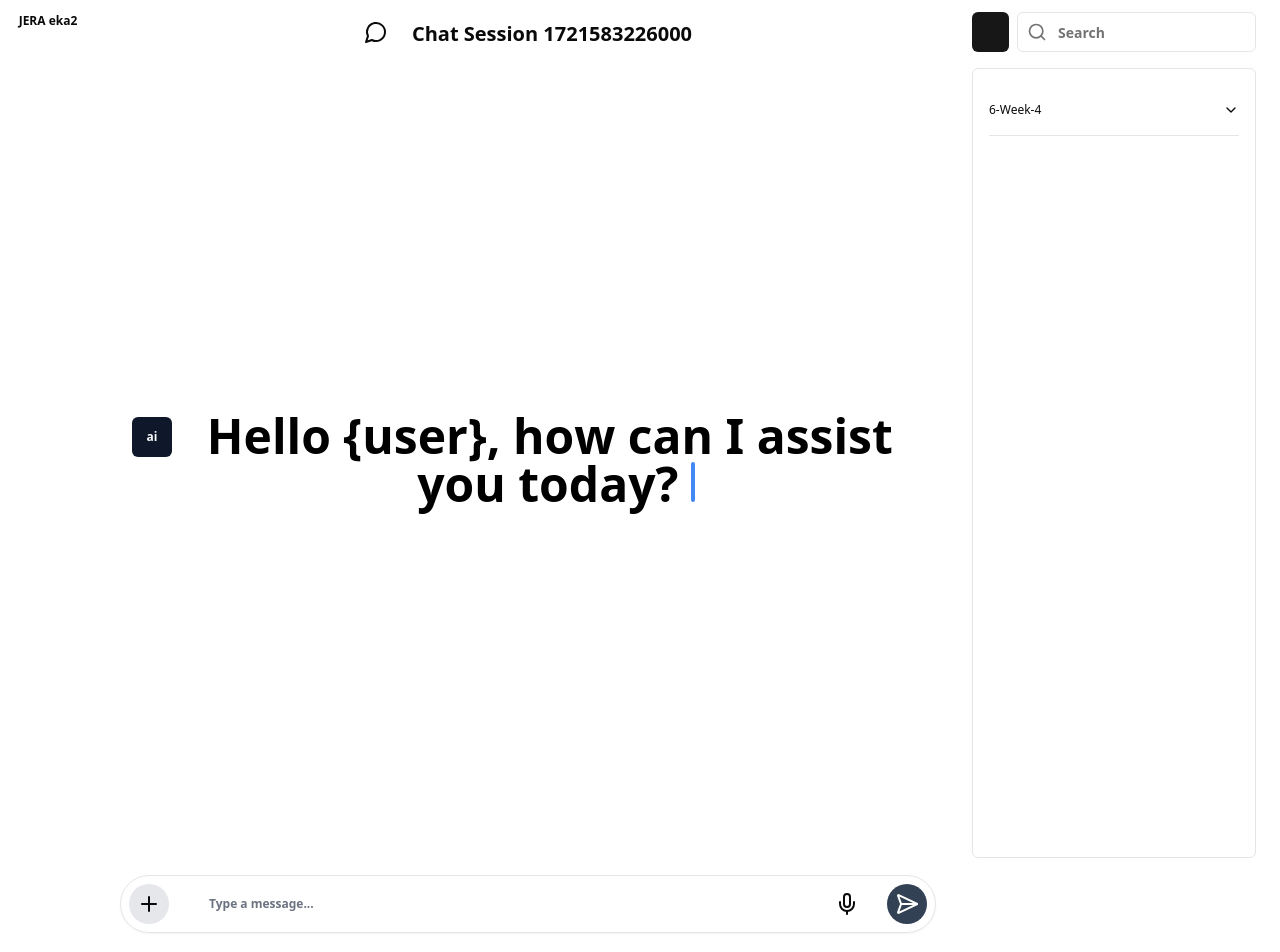
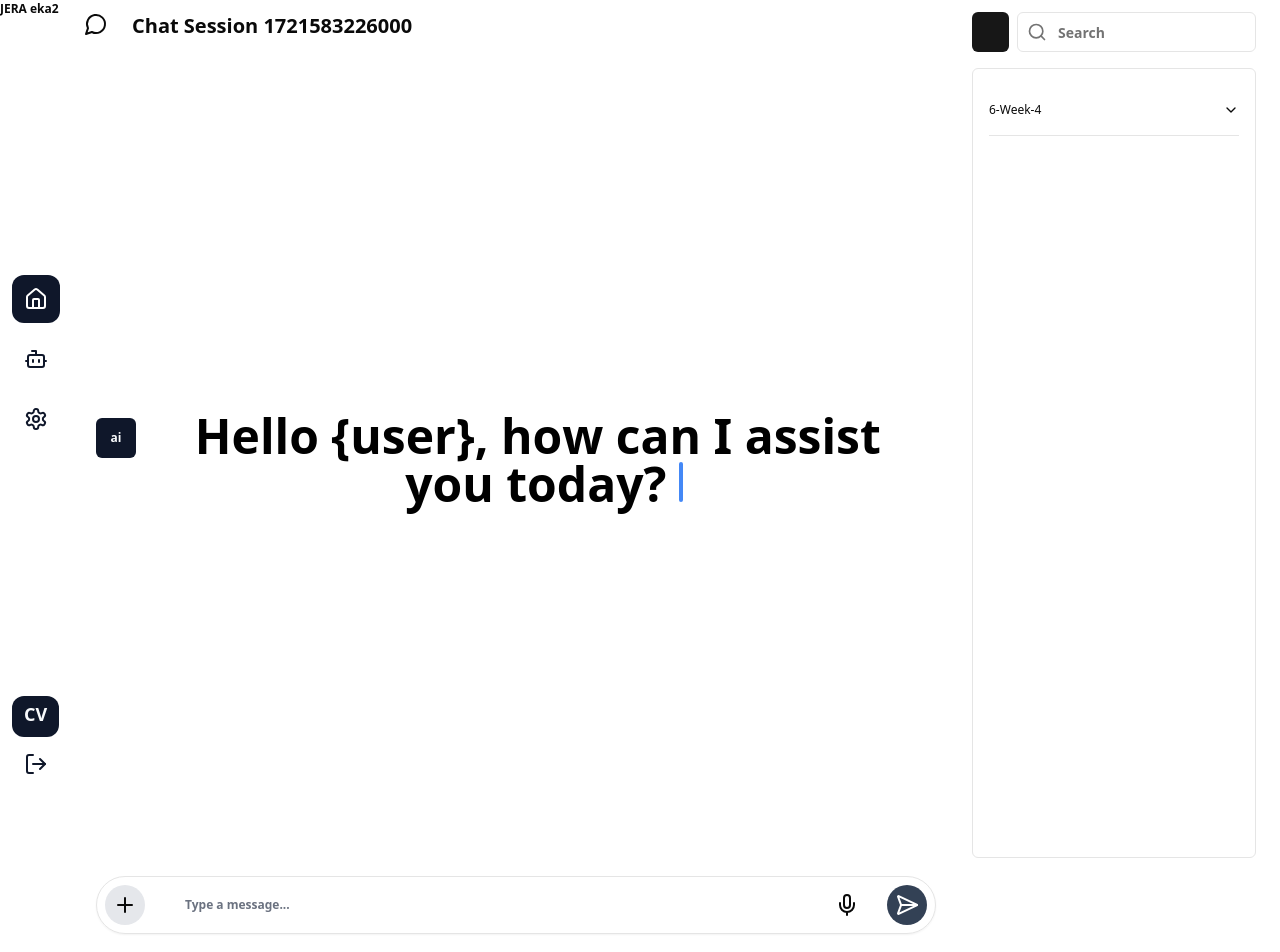
Before and after one commit to fouadkanz/EKA2-FE, a React (Vite) app: page / in a window 1280 px wide. Shown: the top 952 px of the page. Built offline with nearby package versions, Linux system fonts and the light colour scheme.

Commit message:
add side bar

```diff
--- a/src/App.tsx
+++ b/src/App.tsx
@@ -5,6 +5,7 @@ import { useChatSession } from "./pages/chat/useChatSession";
 import MessageList from "./pages/chat/MessageList";
 // import MessageInput from "./pages/chat/chatInput/MessageInput";
 import ChatMessageInput from "./pages/chat/chatInput/ChatMessageInput";
+import SideBar from "./components/ui/sidebar";
 function App() {
   const {
     handleSendMessage,
@@ -17,10 +18,10 @@ function App() {
   return (
     <>
       <div className="flex flex-grow">
-        <nav className=" md:flex-shrink-0 md:w-24 p-3 md:text-center hidden md:block">
-          JERA eka2
+        <nav className="hidden md:block">
+          <SideBar />
         </nav>
-        <main className="flex-grow p-2">
+        <main className="flex-grow">
           <div className="text-3xl font-bold md:hidden md:w-24 p-3 flex flex-row space-x-10">
             <div
               className="pt-2 hover:cursor-pointer"
@@ -30,7 +31,7 @@ function App() {
             </div>
             <span>JERA EKA2</span>
           </div>
-          <header className="h-15 p-3 flex flex-row space-x-6 md:justify-center">
+          <header className="h-15 p-3 flex flex-row space-x-6 md:justify-start">
             <div>
               <MessageCircle />
             </div>
@@ -38,16 +39,18 @@ function App() {
               Chat Session{` ${activeSession ? activeSession.id : ""}`}
             </span>
           </header>
-          <div className="bg-white p-3 text-center">
+          <div className="bg-white p-2 text-center">
             {activeSession && (
               <div className="chat-window">
                 <MessageList messages={activeSession.messages} />
               </div>
             )}
+            <div className="">
+              {activeSession && (
+                <ChatMessageInput onSendMessage={handleSendMessage} />
+              )}
+            </div>
           </div>
-          <div className="">
-        {activeSession && <ChatMessageInput onSendMessage={handleSendMessage} /> }
-      </div>
         </main>
         <aside className="md:flex-shrink-0 md:w-1/4 md:p-3 md:text-center hidden md:block">
           <ChatSessionList
@@ -57,8 +60,9 @@ function App() {
           />
         </aside>
       </div>
-
-      <nav className="h-25 p-3 text-center md:hidden block">Navigation</nav>
+      <nav className="h-20 text-center md:hidden block">
+        <SideBar />
+      </nav>
     </>
   );
 }
--- a/src/components/ui/sidebar.tsx
+++ b/src/components/ui/sidebar.tsx
@@ -1,17 +1,22 @@
 import { Avatar, AvatarFallback } from "@radix-ui/react-avatar";
-import { Bot, BotIcon, Home, LogOut, Settings } from "lucide-react";
-import React from "react";
+import {  BotIcon, Home, LogOut, Settings } from "lucide-react";
+
 
 function SideBar() {
   return (
-    <>
-      <div>JERA eka2</div>
-      <div className="">
+    <div className="flex md:flex-col md:justify-between md:h-screen justify-center">
+      <div className="hidden md:block">JERA eka2</div>
+      <div className="hidden md:block">
         <Home className="size-12 rounded-xl m-3 p-3 bg-slate-900 text-white" />
         <BotIcon className="size-12 rounded-xl m-3 p-3  text-slate-900" />
         <Settings className="size-12 rounded-xl m-3 p-3  text-slate-900" />
       </div>
-      <div>
+      <div className="md:hidden flex flex-row">
+        <Home className="size-12 rounded-xl m-3 p-3 bg-slate-900 text-white" />
+        <BotIcon className="size-12 rounded-xl m-3 p-3  text-slate-900" />
+        <Settings className="size-12 rounded-xl m-3 p-3  text-slate-900" />
+      </div>
+      <div className="hidden md:block">
         <Avatar className="h-64 w-16 rounded-xl m-3 p-3  bg-slate-900">
           <AvatarFallback className="text-slate-50 uppercase text-lg">
             CV
@@ -19,7 +24,7 @@ function SideBar() {
         </Avatar>
         <LogOut className="size-12 rounded-xl m-3 p-3  text-slate-900" />
       </div>
-    </>
+    </div>
   );
 }
 
--- a/src/pages/chat/MessageList.tsx
+++ b/src/pages/chat/MessageList.tsx
@@ -25,7 +25,7 @@ const MessageList: React.FC<MessageListProps> = ({ messages }) => {
   }, [messages]);
   return (
     <div
-      className="md:h-[775px] h-[580px] w-full rounded-md p-4 overflow-auto"
+      className="md:h-[800px] h-[620px] w-full rounded-md p-4 overflow-auto"
       ref={scrollRef}
     >
       {messages.map((message, index) => (
```
